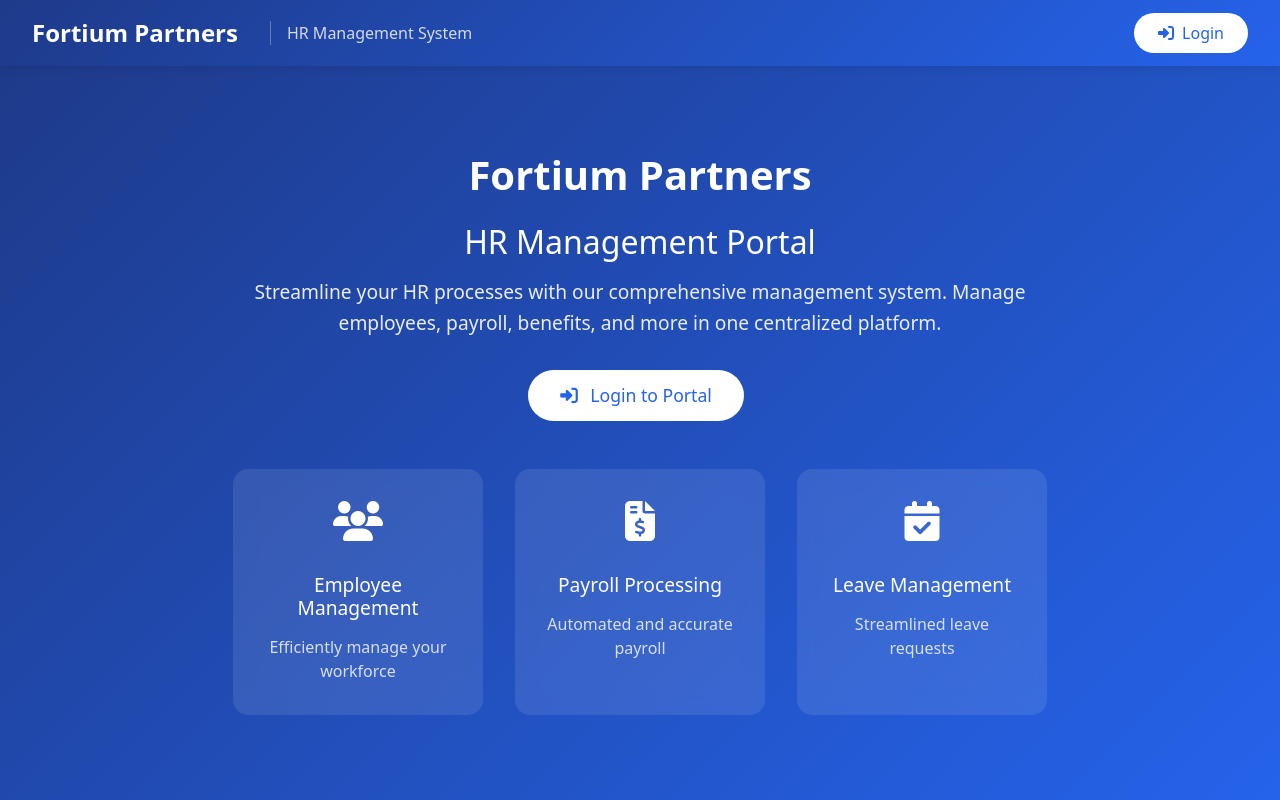
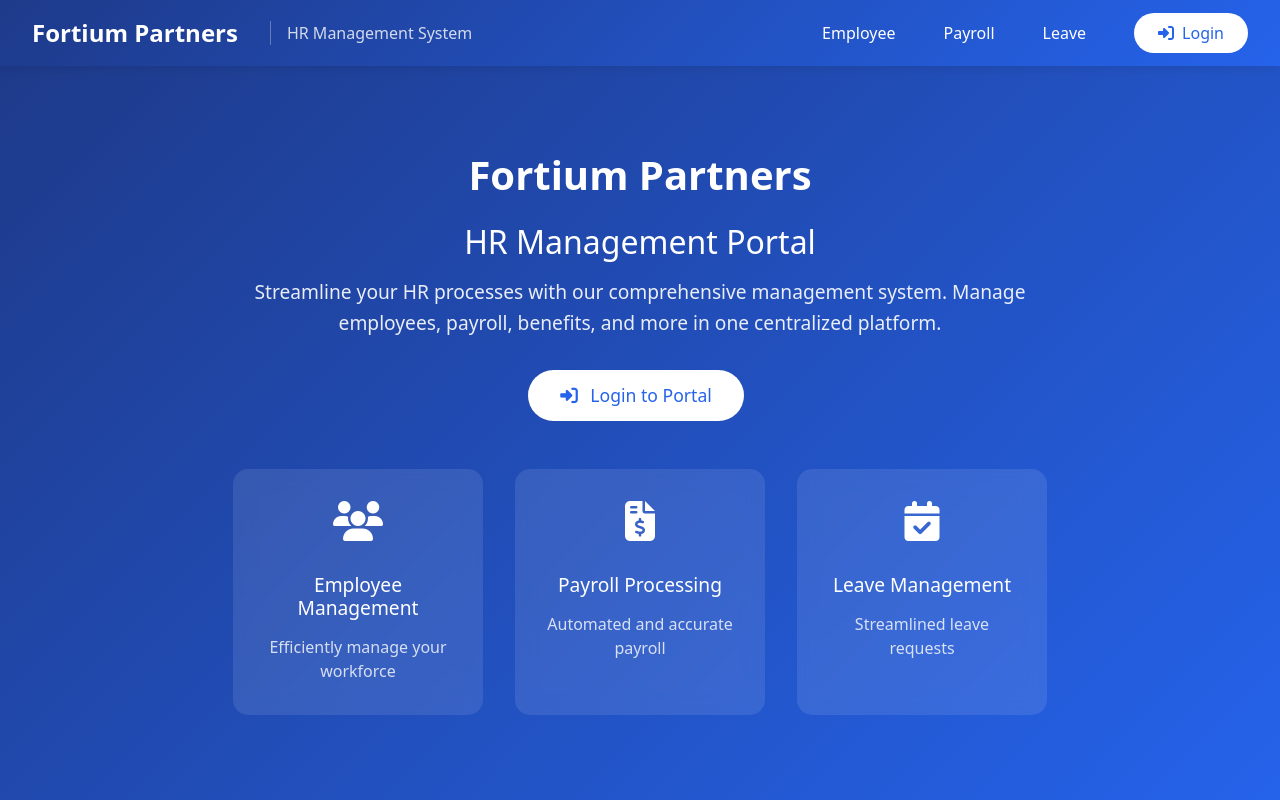
Before and after one commit to NipunBasnayake/HrManagementSystem-Angular-Springboot, an Angular app in the folder hr-management-frontend/: page / in a window 1280 px wide. Built offline with nearby package versions, Linux system fonts and the light colour scheme.

Commit message:
Enhance Navbar

```diff
--- a/hr-management-frontend/src/app/components/nav-bar/nav-bar.component.css
+++ b/hr-management-frontend/src/app/components/nav-bar/nav-bar.component.css
@@ -14,19 +14,12 @@
     max-width: 1400px;
     margin: 0 auto;
     width: 100%;
-    position: relative;
 }
 
 .navbar-brand-container {
     display: flex;
     align-items: center;
     gap: 1rem;
-    position: relative;
-}
-
-.navbar-logo {
-    height: 40px;
-    width: auto;
 }
 
 .navbar-brand {
@@ -35,12 +28,8 @@
     font-weight: 700;
     text-decoration: none;
     margin-right: 1rem;
-    position: relative;
-    z-index: 1001;
     cursor: pointer;
-    display: inline-block;
 }
-
 
 .navbar-subtitle {
     color: rgba(255, 255, 255, 0.8);
@@ -48,7 +37,6 @@
     font-weight: 300;
     border-left: 1px solid rgba(255, 255, 255, 0.3);
     padding-left: 1rem;
-    z-index: 1000;
 }
 
 .navbar-actions {
@@ -61,7 +49,7 @@
     padding: 0.5rem 1.5rem;
     border-radius: 50px;
     font-weight: 500;
-    transition: all 0.3s ease;
+    transition: transform 0.3s ease, box-shadow 0.3s ease;
     display: flex;
     align-items: center;
 }
@@ -89,10 +77,35 @@
     box-shadow: 0 4px 8px rgba(0, 0, 0, 0.1);
 }
 
-.navbar-container,
-.navbar-brand-container,
-.navbar-subtitle {
-    pointer-events: auto !important;
+.navbar-center {
+    display: flex;
+    gap: 2rem;
+    justify-content: flex-end;
+    align-items: center;
+    flex: 1;
+    margin-right: 40px;
+}
+
+.navbar-center .nav-link {
+    color: white;
+    font-weight: 500;
+    text-decoration: none;
+    position: relative;
+    padding: 0.3rem 0.5rem;
+    transition: color 0.3s ease;
+}
+
+.navbar-center .nav-link:hover {
+    color: #cbd5e1;
+}
+
+.navbar-center .nav-link.active::after {
+    content: '';
+    display: block;
+    height: 2px;
+    background-color: white;
+    margin-top: 4px;
+    border-radius: 2px;
 }
 
 @media (max-width: 768px) {
@@ -116,10 +129,6 @@
 }
 
 @media (max-width: 480px) {
-    .navbar-brand {
-        display: inline-block;
-    }
-
     .navbar-logo {
         height: 35px;
     }
--- a/hr-management-frontend/src/app/components/nav-bar/nav-bar.component.html
+++ b/hr-management-frontend/src/app/components/nav-bar/nav-bar.component.html
@@ -3,6 +3,12 @@
         <div class="navbar-brand-container">
             <a class="navbar-brand" routerLink="/home">Fortium Partners</a>
             <span class="navbar-subtitle">HR Management System</span>
+        </div>
+
+        <div class="navbar-center">
+            <a class="nav-link" routerLink="/employee" routerLinkActive="active">Employee</a>
+            <a class="nav-link" routerLink="/payroll" routerLinkActive="active">Payroll</a>
+            <a class="nav-link" routerLink="/leave" routerLinkActive="active">Leave</a>
         </div>
 
         <div class="navbar-actions">
```
